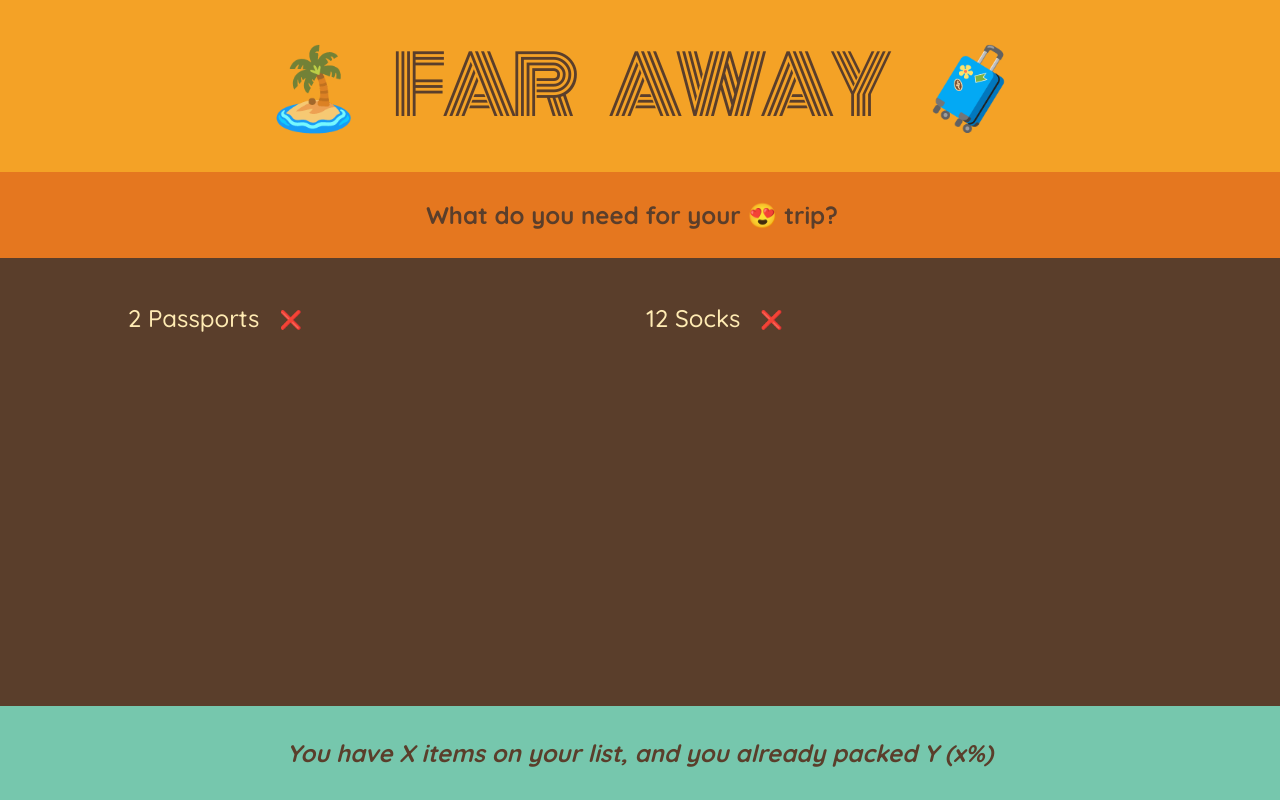
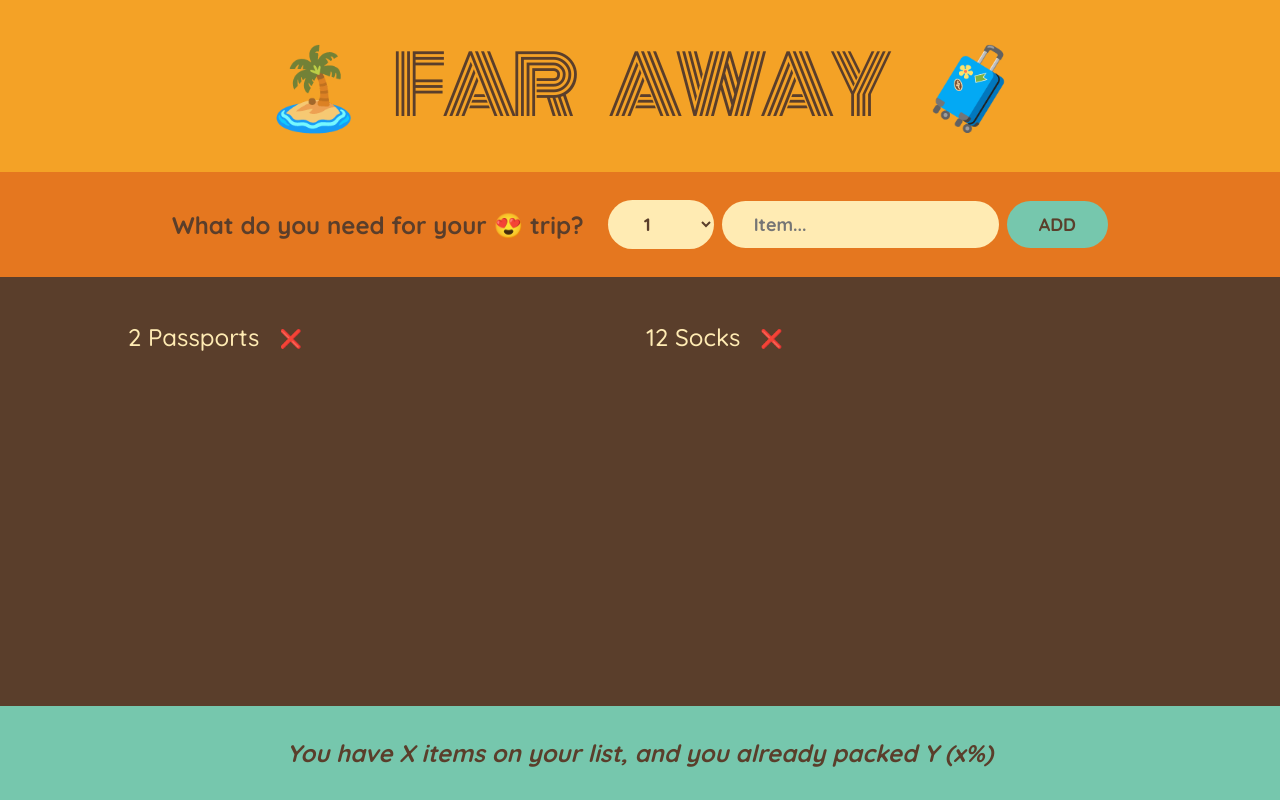
Before and after one commit to BerkayTurna/travel-list, a JavaScript app: page / in a window 1280 px wide. Built offline with nearby package versions, Linux system fonts and the light colour scheme; the HTML template or start-up script is replaced by a standard one.

Commit message:
Add form handling and item selection to the packing list

```diff
--- a/src/App.js
+++ b/src/App.js
@@ -19,14 +19,30 @@ function Logo() {
 }
 
 function Form() {
-  return <div className="add-form">
+
+  function handleSubmit(event) {
+    event.preventDefault();
+  }
+  return <form className="add-form" onSubmit={handleSubmit}>
     <h3>What do you need for your 😍 trip?</h3>
-  </div>
+    <select>
+      {Array.from({ length: 20 },
+        (_, index) => index + 1)
+        .map((number) =>
+          <option key={number} value={number}>
+            {number}
+          </option>
+        )
+      }
+    </select>
+    <input type="text" placeholder="Item..." />
+    <button>Add</button>
+  </form>
 }
 
 function PackingList() {
   return <div className="list">
-    <ul>{initialItems.map((item) => (<Item item={item} />))}</ul>
+    <ul>{initialItems.map((item) => (<Item item={item} key={item.id} />))}</ul>
   </div>
 }
 
```
